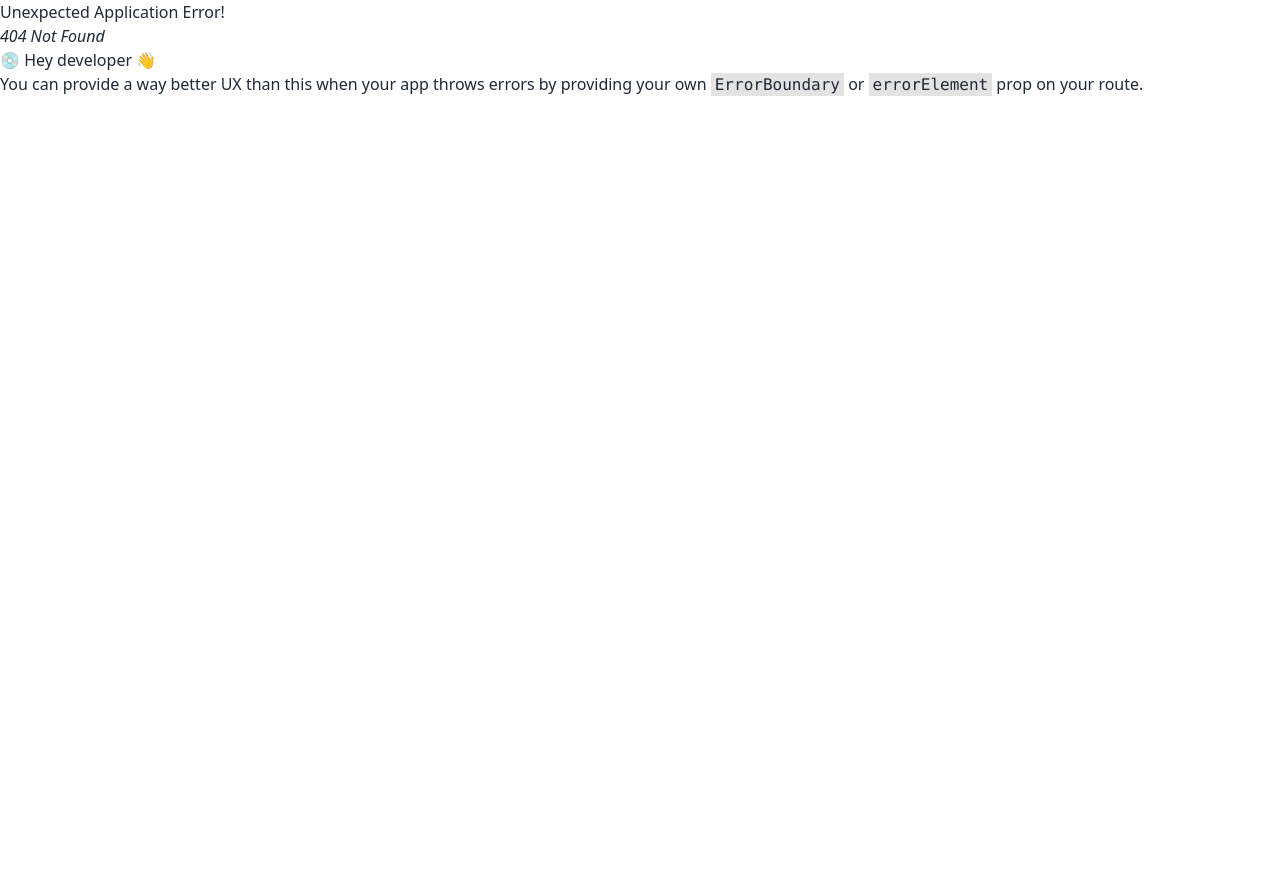
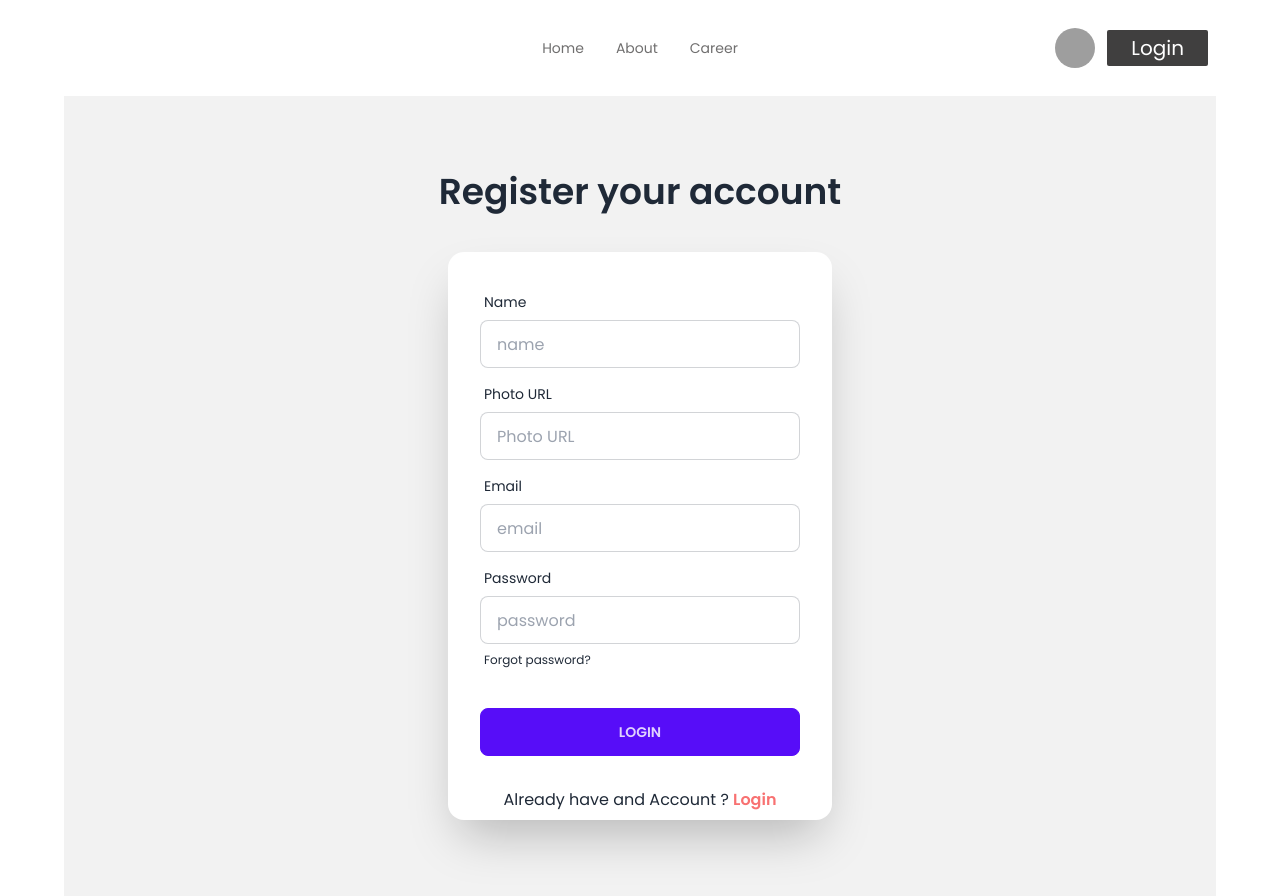
Before and after one commit to Jubair1996/react-dragon-news-auth, a React (Vite) app: page /register in a window 1280 px wide. Before the commit this address had no page. Before the commit the page ends 800 px from the top, so only its background shows below. Built offline with nearby package versions, Linux system fonts and the light colour scheme; grey boxes are pictures that could not be loaded.

Commit message:
login and register  section added

```diff
--- /dev/null
+++ b/src/Pages/Login/Login.jsx
@@ -0,0 +1,63 @@
+import { Link } from "react-router-dom";
+import Navbar from "../../shared/Navbar/Navbar";
+
+const Login = () => {
+    const handleLogin = (e) => {
+        e.preventDefault();
+        console.log(e.currentTarget);
+        const form = new FormData(e.currentTarget);
+        console.log(form.get("email"));
+    }
+  return (
+    <div>
+      <Navbar></Navbar>
+
+      <div className="hero min-h-screen bg-base-200">
+        <div className="hero-content flex-col">
+          <div className="text-center">
+            <h1 className="text-4xl font-semibold mb-6">Login your account</h1>
+          </div>
+          <div className="card flex-shrink-0 w-full max-w-sm shadow-2xl bg-base-100">
+            <form onSubmit={handleLogin} className="card-body">
+              <div className="form-control">
+                <label className="label">
+                  <span className="label-text">Email</span>
+                </label>
+                <input
+                  type="email"
+                  placeholder="email"
+                  name="email"
+                  className="input input-bordered"
+                  required
+                />
+              </div>
+              <div className="form-control">
+                <label className="label">
+                  <span className="label-text">Password</span>
+                </label>
+                <input
+                  type="password"
+                  placeholder="password"
+                  name="password"
+                  className="input input-bordered"
+                  required
+                />
+                <label className="label">
+                  <a href="#" className="label-text-alt link link-hover">
+                    Forgot password?
+                  </a>
+                </label>
+              </div>
+              <div className="form-control mt-6">
+                <button className="btn btn-primary">Login</button>
+              </div>
+            </form>
+            <p className="text-center  mb-2">Dont’t Have An Account ? <Link to="/register" className="text-red-400 font-semibold">Register</Link></p>
+          </div>
+        </div>
+      </div>
+    </div>
+  );
+};
+
+export default Login;
--- /dev/null
+++ b/src/Pages/Register/Register.jsx
@@ -0,0 +1,81 @@
+import { Link } from "react-router-dom";
+import Navbar from "../../shared/Navbar/Navbar";
+
+const Register = () => {
+    return (
+        <div>
+      <Navbar></Navbar>
+
+      <div className="hero min-h-screen bg-base-200">
+        <div className="hero-content flex-col">
+          <div className="text-center">
+            <h1 className="text-4xl font-semibold mb-6">Register your account</h1>
+          </div>
+          <div className="card flex-shrink-0 w-full max-w-sm shadow-2xl bg-base-100">
+            <form className="card-body">
+              <div className="form-control">
+                <label className="label">
+                  <span className="label-text">Name</span>
+                </label>
+                <input
+                  type="text"
+                  placeholder="name"
+                  name="name"
+                  className="input input-bordered"
+                  required
+                />
+              </div>
+              <div className="form-control">
+                <label className="label">
+                  <span className="label-text">Photo URL</span>
+                </label>
+                <input
+                  type="text"
+                  placeholder="Photo URL"
+                  name="photo"
+                  className="input input-bordered"
+                  required
+                />
+              </div>
+              <div className="form-control">
+                <label className="label">
+                  <span className="label-text">Email</span>
+                </label>
+                <input
+                  type="email"
+                  placeholder="email"
+                  name="email"
+                  className="input input-bordered"
+                  required
+                />
+              </div>
+              <div className="form-control">
+                <label className="label">
+                  <span className="label-text">Password</span>
+                </label>
+                <input
+                  type="password"
+                  placeholder="password"
+                  name="password"
+                  className="input input-bordered"
+                  required
+                />
+                <label className="label">
+                  <a href="#" className="label-text-alt link link-hover">
+                    Forgot password?
+                  </a>
+                </label>
+              </div>
+              <div className="form-control mt-6">
+                <button className="btn btn-primary">Login</button>
+              </div>
+            </form>
+            <p className="text-center  mb-2">Already have and Account ? <Link to="/login" className="text-red-400 font-semibold">Login</Link></p>
+          </div>
+        </div>
+      </div>
+    </div>
+    );
+};
+
+export default Register;
--- a/src/shared/Navbar/Navbar.jsx
+++ b/src/shared/Navbar/Navbar.jsx
@@ -1,5 +1,5 @@
 import { Link, NavLink } from "react-router-dom";
-import userDefaultPic from "../../assets/user.png"
+import userDefaultPic from "../../assets/user.png";
 const Navbar = () => {
     const navLinks = <>
     <li><NavLink to = "/">Home</NavLink></li>
@@ -46,7 +46,7 @@
           <img src={userDefaultPic} />
         </div>
       </label>
-        <Link>
+        <Link to = "/login">
           <button className="bg-[#403F3F] px-6 py-1 rounded-sm text-white text-xl">
             Login
           </button>
```
Also changed, not shown: src/Routes/Routes.jsx (+10 -0 lines).
